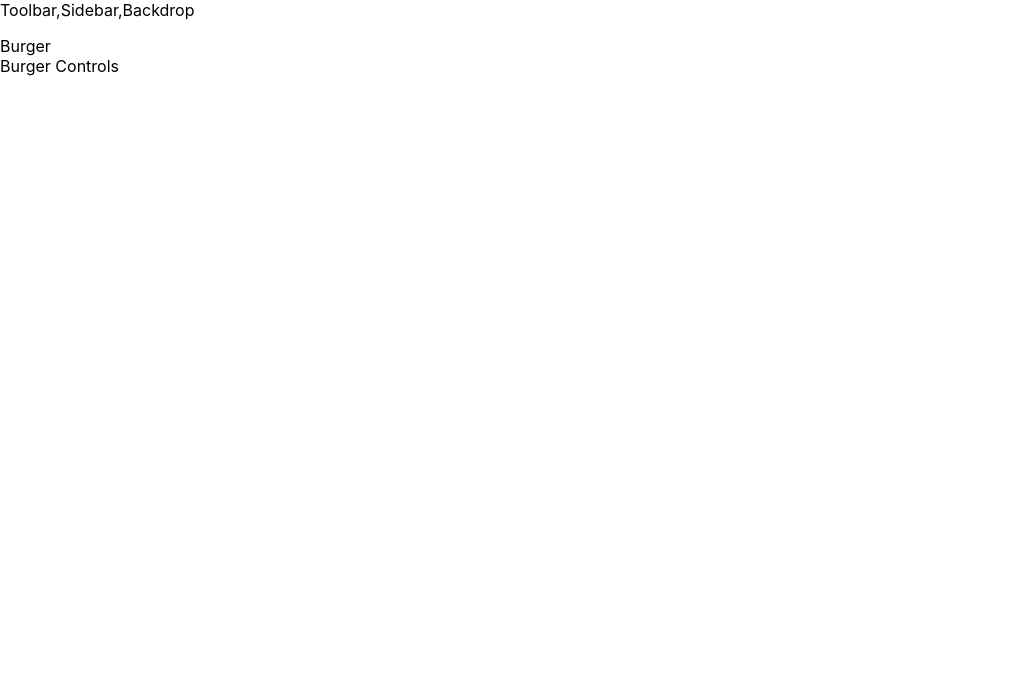
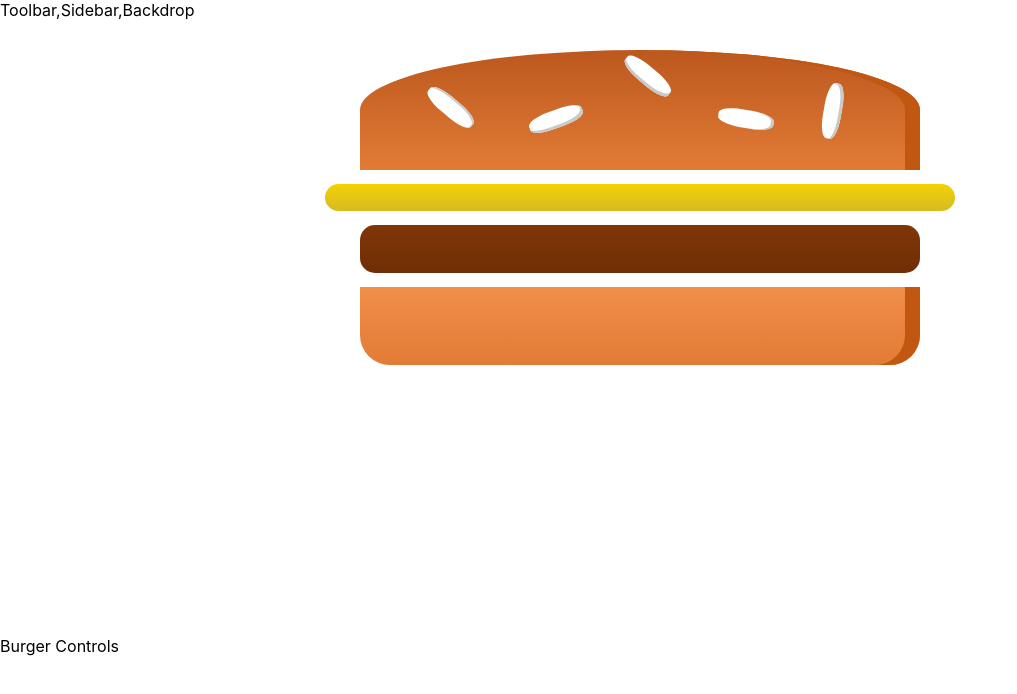
Before and after one commit to Bonny619/DeliciousOrder, a React (Create React App) app in the folder burger-builder/: page / in a window 1280 px wide. Shown: the top 694 px of the page, without its empty margins (0-1017 px from the left). Built offline with nearby package versions, Linux system fonts and the light colour scheme.

Commit message:
Hardcoded burger components to check final render look

```diff
--- a/burger-builder/src/components/Burger/Burger.js
+++ b/burger-builder/src/components/Burger/Burger.js
@@ -0,0 +1,16 @@
+import React from 'react';
+import classes from './Burger.module.css';
+import BurgerIngredient from './BurgerIngredient/BurgerIngredient'
+
+const burger = props => {
+    return(
+        <div className={classes.Burger}>
+            <BurgerIngredient type="bread-top"/>
+            <BurgerIngredient type="cheese"/>
+            <BurgerIngredient type="meat"/>
+            <BurgerIngredient type="bread-bottom"/>
+        </div>
+    );
+};
+
+export default burger;
--- /dev/null
+++ b/burger-builder/src/components/Burger/Burger.module.css
@@ -0,0 +1,23 @@
+.Burger {
+    width: 100%;
+    margin: auto;
+    height: 250px;
+    overflow: scroll;
+    text-align: center;
+    font-weight: bold;
+    font-size: 1.2rem;
+}
+
+@media (min-width: 500px) and (max-height: 400px) {
+    .Burger {
+        width: 350px;
+        height: 300px;
+    }
+}
+
+@media (min-width: 1000px) and (min-height: 700px) {
+    .Burger {
+        width: 700px;
+        height: 600px;
+    }
+}
--- a/burger-builder/src/containers/BurgerBuilder/BurgerBuilder.js
+++ b/burger-builder/src/containers/BurgerBuilder/BurgerBuilder.js
@@ -1,11 +1,12 @@
 import React,{ Component } from 'react';
 import Auxiliary from '../../hoc/Auxiliary';
+import Burger from '../../components/Burger/Burger'
 
 class BurgerBuilder extends Component {
     render() {
         return(
             <Auxiliary>
-                <div>Burger</div>
+                <Burger />
                 <div>Burger Controls</div>
             </Auxiliary>
         )
```
